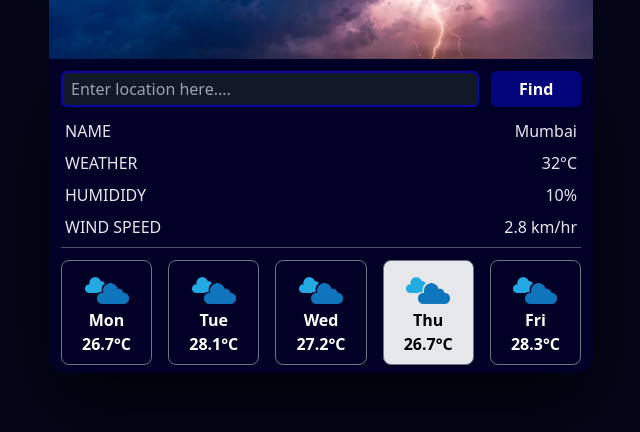
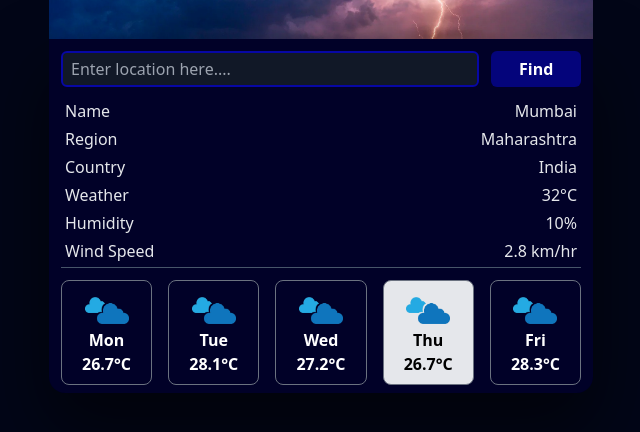
Before and after one commit to YashNagrale/Weather-APP, a website built with Vite: page index.html in a window 1280 px wide. Shown: the part 344-776 px from the top of the page, without its empty margins (319-959 px from the left). Built offline with nearby package versions, Linux system fonts and the light colour scheme; no server answers; files whose address does not match are found by name.

Commit message:
More data added

```diff
--- a/index.html
+++ b/index.html
@@ -40,20 +40,28 @@
           </button>
         </div>
         <div id="wether-data" class="pl-1 pr-1 pt-3 text-md xs:text-lg font-medium text-gray-200">
-          <div class="flex justify-between mb-2">
-            <p>NAME</p>
+          <div class="flex justify-between mb-1">
+            <p>Name</p>
             <p id="locationname">Mumbai</p>
           </div>
-          <div class="flex justify-between mb-2">
-            <p>WEATHER</p>
+          <div class="flex justify-between mb-1">
+            <p>Region</p>
+            <p id="regionName">Maharashtra</p>
+          </div>
+          <div class="flex justify-between mb-1">
+            <p>Country</p>
+            <p id="countryName">India</p>
+          </div>
+          <div class="flex justify-between mb-1">
+            <p>Weather</p>
             <p id="temperature">32°C</p>
           </div>
-          <div class="flex justify-between mb-2">
-            <p>HUMIDIDY</p>
+          <div class="flex justify-between mb-1">
+            <p>Humidity</p>
             <p id="humidity">10%</p>
           </div>
-          <div class="flex justify-between mb-2">
-            <p>WIND SPEED</p>
+          <div class="flex justify-between mb-1">
+            <p>Wind Speed</p>
             <p id="windspeed">2.8 km/hr</p>
           </div>
         </div>
--- a/script.js
+++ b/script.js
@@ -10,6 +10,8 @@ const getDayString = (dayString) => {
 // Utility function to update the DOM with weather data
 const updateWeatherData = (fetchedData) => {
   const locationName = document.getElementById("locationname");
+  const regionName = document.getElementById("regionName");
+  const countryName = document.getElementById("countryName");
   const temperature = document.getElementById("temperature");
   const humidity = document.getElementById("humidity");
   const windspeed = document.getElementById("windspeed");
@@ -22,6 +24,8 @@ const updateWeatherData = (fetchedData) => {
   const current = fetchedData.current;
 
   locationName.textContent = location.name;
+  regionName.textContent = location.region;
+  countryName.textContent = location.country;
   temperature.textContent = current.temp_c + "°C";
   tempC.textContent = current.temp_c + "°C";
   humidity.textContent = current.humidity + "%";
@@ -109,7 +113,7 @@ const findBtn = async () => {
   }
 };
 
-// Update the day and cloud image based on the current date
+// Update the date and day
 (() => {
   const date = new Date();
   // Day script
```
Also changed, not shown: css/output.css.
